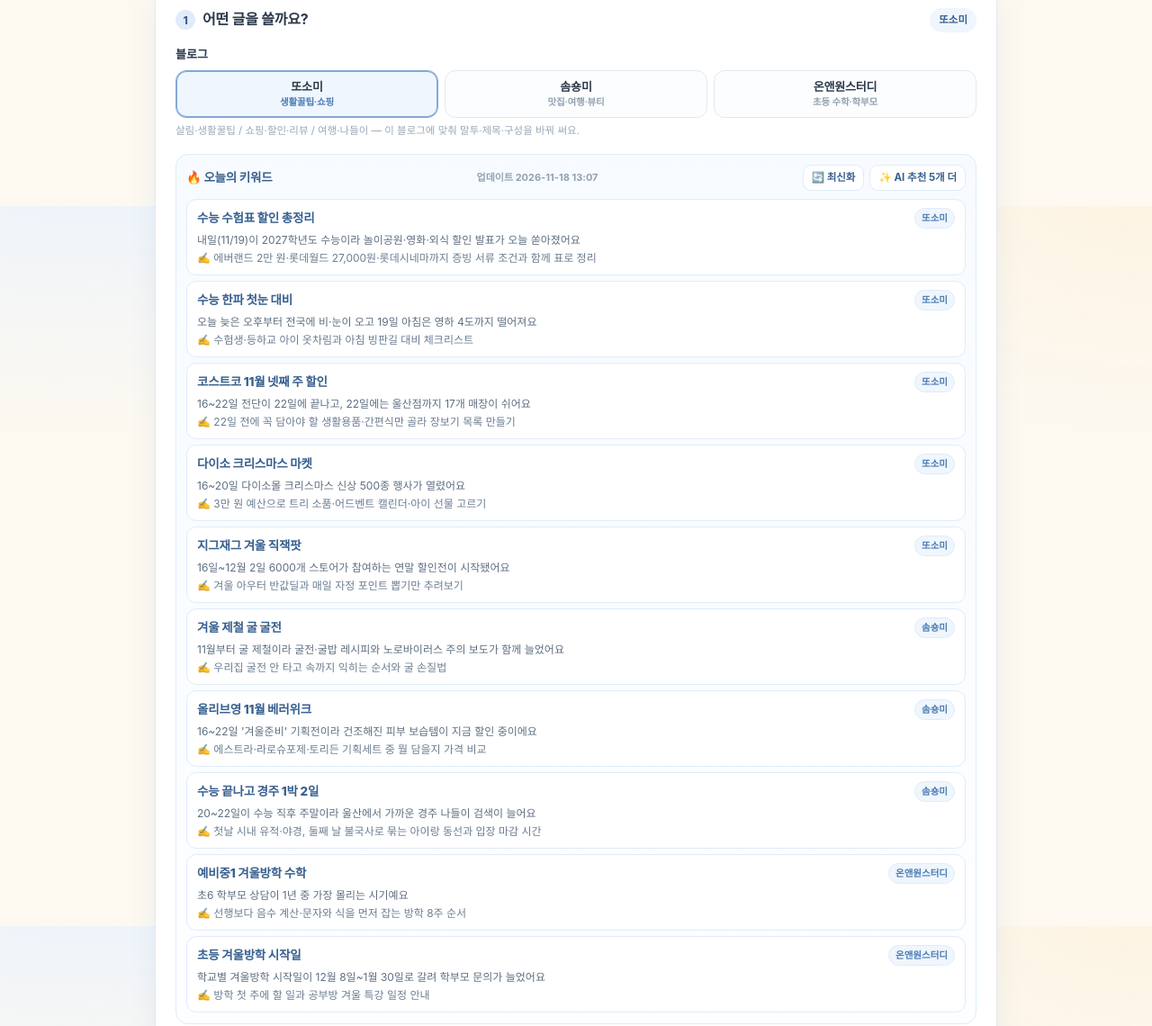
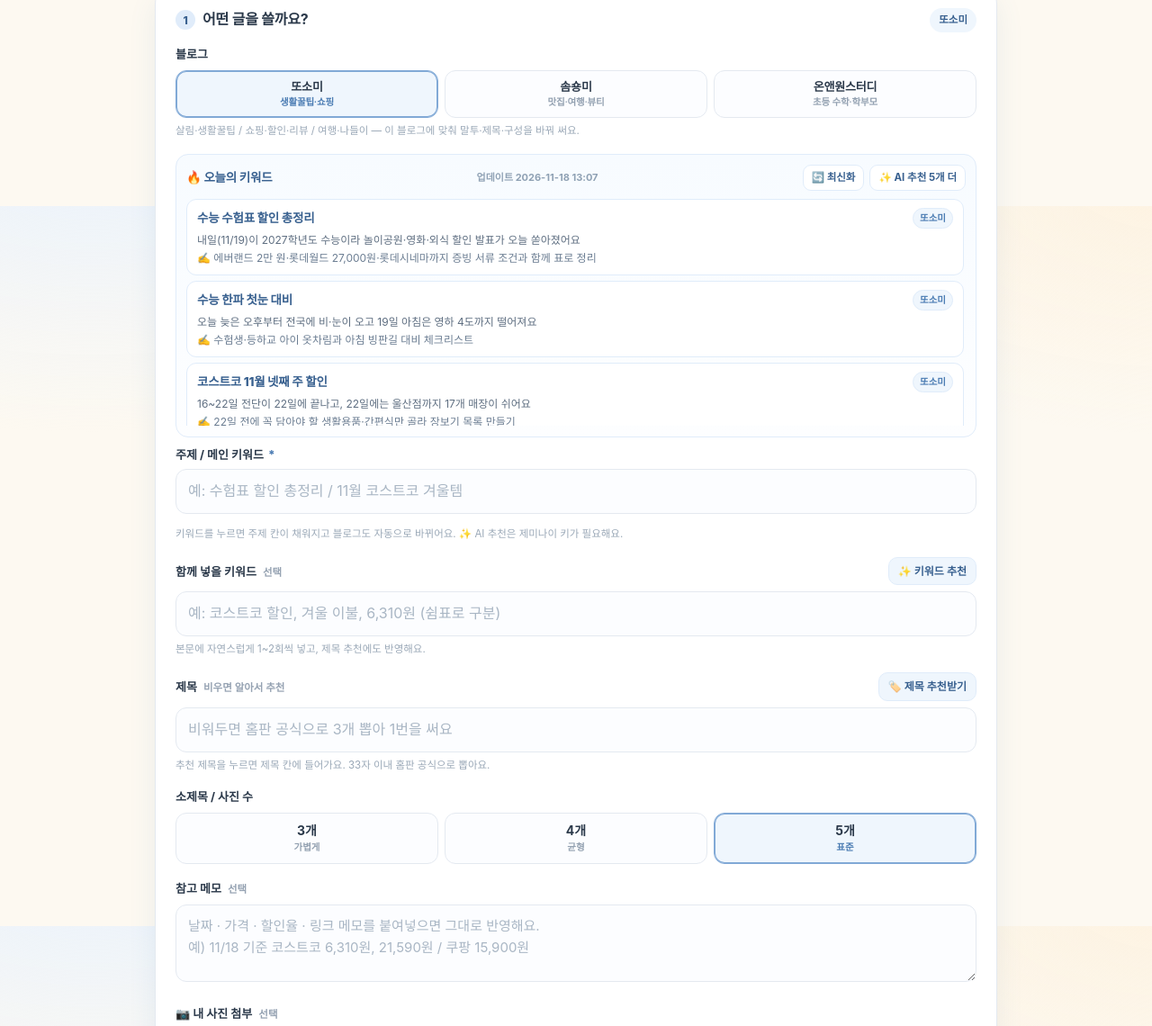
Before and after one commit to somjjang138/ddosomi_blog, a plain HTML site: page index.html in a window 1280 px wide. Shown: the part 571-1711 px from the top of the page at 90% size. Drawn offline with Linux system fonts and the light colour scheme.

Commit message:
오늘의 키워드 목록 높이 제한(스크롤)으로 주제 입력창 위치 유지

```diff
--- a/index.html
+++ b/index.html
@@ -359,7 +359,13 @@
     color:var(--blue-700);
   }
   .trend-btns .btn.sm:disabled{opacity:.6;cursor:progress;}
-  .trend-list{display:flex;flex-direction:column;gap:6px;margin-top:9px;}
+  .trend-list{
+    display:flex;flex-direction:column;gap:6px;margin-top:9px;
+    max-height:252px;overflow-y:auto;padding-right:2px;
+    -webkit-overflow-scrolling:touch;
+  }
+  .trend-list::-webkit-scrollbar{width:6px;}
+  .trend-list::-webkit-scrollbar-thumb{background:var(--blue-200);border-radius:999px;}
   .trend-list:empty{display:none;}
   .trend-card{
     font:inherit;
```
